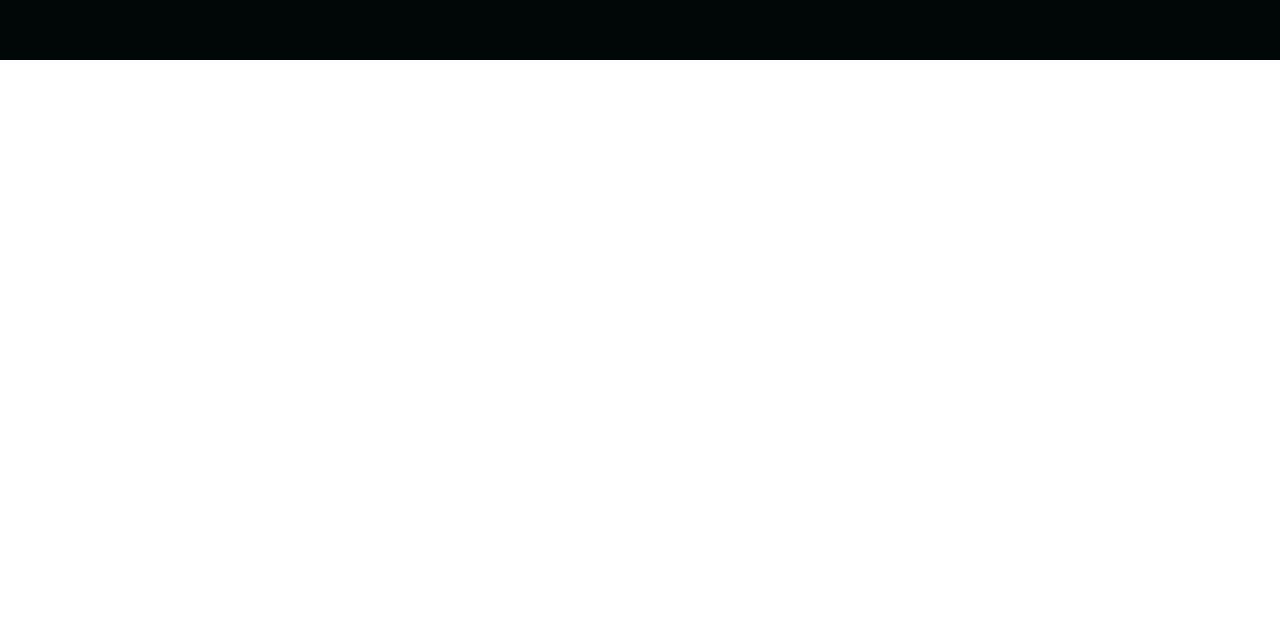
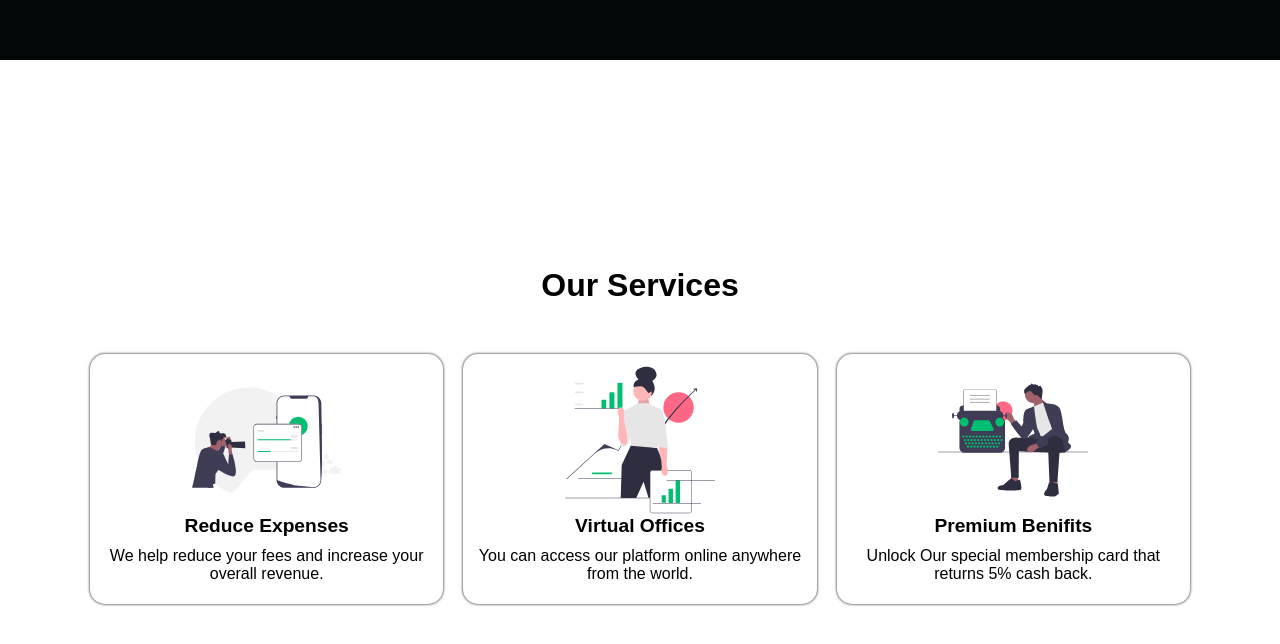
Before and after one commit to codefromahmad/virtual-banking-react, a React (Create React App) app: page / in a window 1280 px wide. Shown: the part 3320-3964 px from the top of the page. Before the commit the page ends 3380 px from the top, so only its background shows below. Built offline with nearby package versions, Linux system fonts and the light colour scheme; a web font is replaced by a local one.

Commit message:
React Smooth Scroll

```diff
--- a/src/components/HeroSection/index.jsx
+++ b/src/components/HeroSection/index.jsx
@@ -31,7 +31,7 @@ const HeroSection = () => {
           next payment.
         </HeroP>
         <HeroBtnWrapper onMouseEnter={onHover} onMouseLeave={onHover}>
-          <Button to="signup" primary="true" dark="true">
+          <Button to="signup" smooth={true} primary="true" dark="true">
             Get Started
             {hover ? <ArrowForward /> : <ArrowRight />}
           </Button>
--- a/src/components/NavBar/NavBarElements.jsx
+++ b/src/components/NavBar/NavBarElements.jsx
@@ -32,8 +32,9 @@ export const NavBarContainer = styled.div`
   padding: 0px 24px;
 `;
 
-export const NavLogo = styled(LinkR)`
+export const NavLogo = styled(LinkS)`
   color: #fff;
+  cursor: pointer;
   font-size: 1.5rem;
   text-decoration: none;
   font-weight: bold;
--- a/src/components/NavBar/index.jsx
+++ b/src/components/NavBar/index.jsx
@@ -17,7 +17,9 @@ const NavBar = ({ scroll, isOpen, toggle }) => {
       <Nav isOpen={isOpen} scroll={scroll}>
         {console.log("Scroll " + scroll)}
         <NavBarContainer>
-          <NavLogo to="home">dalla</NavLogo>
+          <NavLogo smooth={true} to="home">
+            dalla
+          </NavLogo>
           <NavMenu>
             <NavLink smooth={true} to="about">
               About
--- /dev/null
+++ b/src/components/ServiceSection/Data.js
@@ -0,0 +1,24 @@
+import icon1 from "../../images/svg-4.svg";
+import icon2 from "../../images/svg-5.svg";
+import icon3 from "../../images/svg-6.svg";
+export const cards = [
+  {
+    id: 1,
+    icon: icon1,
+    heading: "Reduce Expenses",
+    description: "We help reduce your fees and increase your overall revenue.",
+  },
+  {
+    id: 2,
+    icon: icon2,
+    heading: "Virtual Offices",
+    description: "You can access our platform online anywhere from the world.",
+  },
+  {
+    id: 3,
+    icon: icon3,
+    heading: "Premium Benifits",
+    description:
+      "Unlock Our special membership card that returns 5% cash back.",
+  },
+];
--- /dev/null
+++ b/src/components/ServiceSection/ServiceSectionElements.jsx
@@ -0,0 +1,95 @@
+import styled from "styled-components";
+
+export const ServiceContainer = styled.div`
+  background: #fff;
+  display: flex;
+  align-items: center;
+  justify-content: center;
+  @media screen and (min-width: 760px) {
+    height: 700px;
+  }
+`;
+export const ServiceWrapper = styled.div`
+  width: 100%;
+  max-width: 1100px;
+`;
+
+export const ServiceH1 = styled.h1`
+  font-size: 2rem;
+  font-weight: bold;
+  padding: 50px 0px;
+  text-align: center;
+
+  @media screen and (max-width: 460px) {
+    font-size: 1.7rem;
+  }
+`;
+
+export const ServiceCards = styled.div`
+  display: grid;
+  justify-content: center;
+  grid-gap: 20px;
+  grid-template-columns: 1fr 1fr 1fr;
+
+  @media screen and (max-width: 780px) {
+    grid-template-columns: 1fr 1fr;
+    padding: 0px 10px;
+  }
+
+  @media screen and (max-width: 600px) {
+    grid-template-columns: 1fr;
+  }
+`;
+export const ServiceCard = styled.div`
+  height: 250px;
+  display: flex;
+  align-items: center;
+  justify-content: center;
+  flex-direction: column;
+  border-radius: 15px;
+  padding: 2px 10px;
+  box-shadow: 0px 0px 3px #000;
+  cursor: pointer;
+  transition: all 0.3s ease-in-out;
+
+  &:hover {
+    scale: 1.03;
+    transition: all 0.3s ease-in-out;
+  }
+`;
+
+export const Icon = styled.img`
+  width: 150px;
+  height: 150px;
+  @media screen and (max-width: 780px) {
+    width: 130px;
+    height: 130px;
+  }
+
+  @media screen and (max-width: 460px) {
+    width: 120px;
+    height: 120px;
+  }
+`;
+export const Heading = styled.h1`
+  font-size: 1.2rem;
+  @media screen and (max-width: 780px) {
+    font-size: 1.1rem;
+  }
+
+  @media screen and (max-width: 460px) {
+    font-size: 1rem;
+  }
+`;
+export const Text = styled.p`
+  text-align: center;
+  padding: 10px 0px;
+
+  @media screen and (max-width: 780px) {
+    font-size: 1rem;
+  }
+
+  @media screen and (max-width: 460px) {
+    font-size: 0.9rem;
+  }
+`;
--- /dev/null
+++ b/src/components/ServiceSection/index.jsx
@@ -0,0 +1,34 @@
+import React from "react";
+import icon1 from "../../images/svg-4.svg";
+import { cards } from "./Data";
+import {
+  ServiceContainer,
+  ServiceWrapper,
+  ServiceH1,
+  ServiceCards,
+  ServiceCard,
+  Icon,
+  Heading,
+  Text,
+} from "./ServiceSectionElements";
+
+const ServiceSection = () => {
+  return (
+    <ServiceContainer id="services">
+      <ServiceWrapper>
+        <ServiceH1>Our Services</ServiceH1>
+        <ServiceCards>
+          {cards.map(({ id, icon, heading, description }) => (
+            <ServiceCard key={id}>
+              <Icon src={icon} />
+              <Heading>{heading}</Heading>
+              <Text>{description}</Text>
+            </ServiceCard>
+          ))}
+        </ServiceCards>
+      </ServiceWrapper>
+    </ServiceContainer>
+  );
+};
+
+export default ServiceSection;
--- a/src/pages/index.jsx
+++ b/src/pages/index.jsx
@@ -7,6 +7,7 @@ import {
   homeObjThree,
 } from "../components/InfoSection/Data";
 import NavBar from "../components/NavBar";
+import ServiceSection from "../components/ServiceSection";
 import SideBar from "../components/SideBar";
 import img from "../images/svg-1.svg";
 
@@ -33,6 +34,7 @@ const Home = () => {
       <InfoSection {...homeObjOne} />
       <InfoSection {...homeObjTwo} />
       <InfoSection {...homeObjThree} />
+      <ServiceSection />
     </>
   );
 };
```
